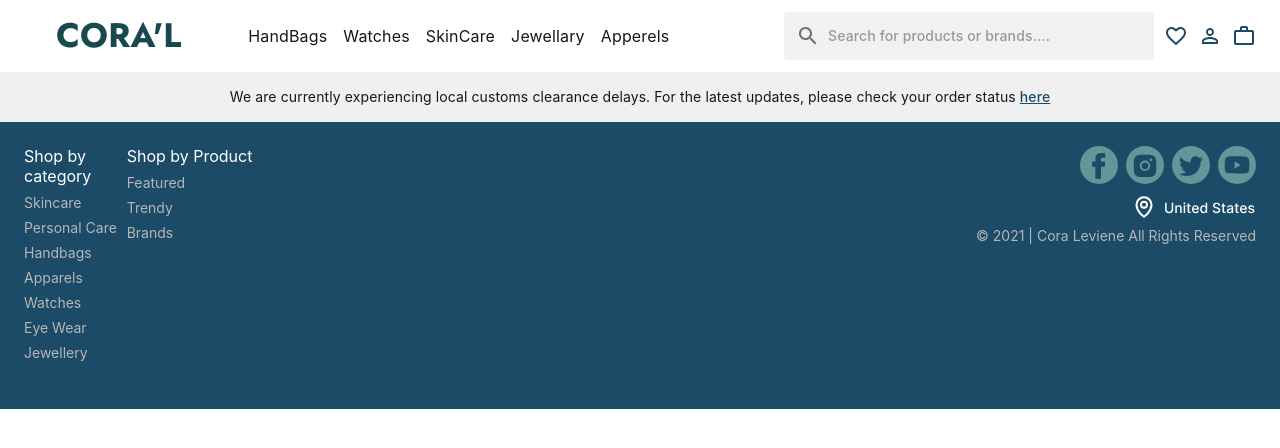
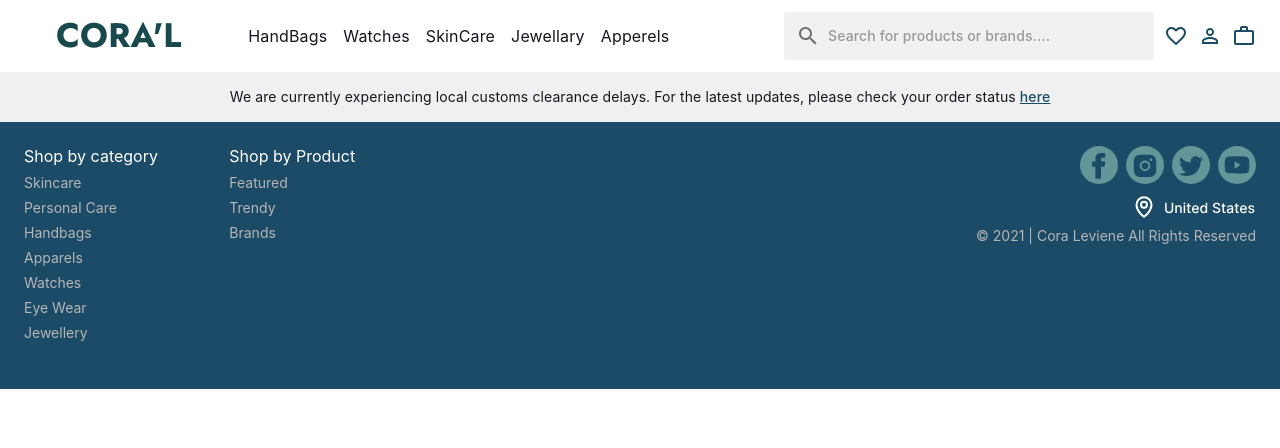
Before and after one commit to JSD-0723/frontend-final-2, a React (Create React App) app: page /frontend-final-2/about in a window 1280 px wide. Shown: the top 448 px of the page. Built offline with nearby package versions, Linux system fonts and the light colour scheme; the HTML template or start-up script is replaced by a standard one; a web font is replaced by a local one.

Commit message:
fixed main

```diff
--- a/src/layout/footer/Footer.jsx
+++ b/src/layout/footer/Footer.jsx
@@ -1,4 +1,3 @@
-
 import Box from "@mui/material/Box";
 import { Link } from "react-router-dom";
 import Stack from "@mui/material/Stack";
@@ -25,7 +24,7 @@ const Footer = () => {
   return (
     <Box sx={styles.container}>
       <Grid container>
-        <Grid item xs={12} md={1} spacing={10} sx={styles.gridItem}>
+        <Grid item xs={12} md={2} sx={styles.gridItem}>
           <Box>
             <Stack spacing={1}>
               <Link to="/about" underline="none" style={styles.heading}>
@@ -36,7 +35,7 @@ const Footer = () => {
           </Box>
         </Grid>
 
-        <Grid item xs={12} md={8} sx={styles.gridItem}>
+        <Grid item xs={12} md={6} sx={styles.gridItem}>
           <Box>
             <Stack spacing={1}>
               <Link to="/about" underline="none" style={styles.heading}>
@@ -47,7 +46,7 @@ const Footer = () => {
           </Box>
         </Grid>
 
-        <Grid item xs={12} md={3} >
+        <Grid item xs={12} md={4}>
           <Hidden mdUp>
             <Divider sx={styles.divider} />
           </Hidden>
@@ -75,7 +74,7 @@ const Footer = () => {
           <Box sx={styles.gridItem}>
             <Hidden mdUp>
               {/* mobile styling  */}
-              <Box sx={{ display: "flex" }}>
+              <Box sx={{ display: "flex", mb: 1 }}>
                 <span style={styles.location}>{footerIcons.locationIcon}</span>
               </Box>
             </Hidden>
```
